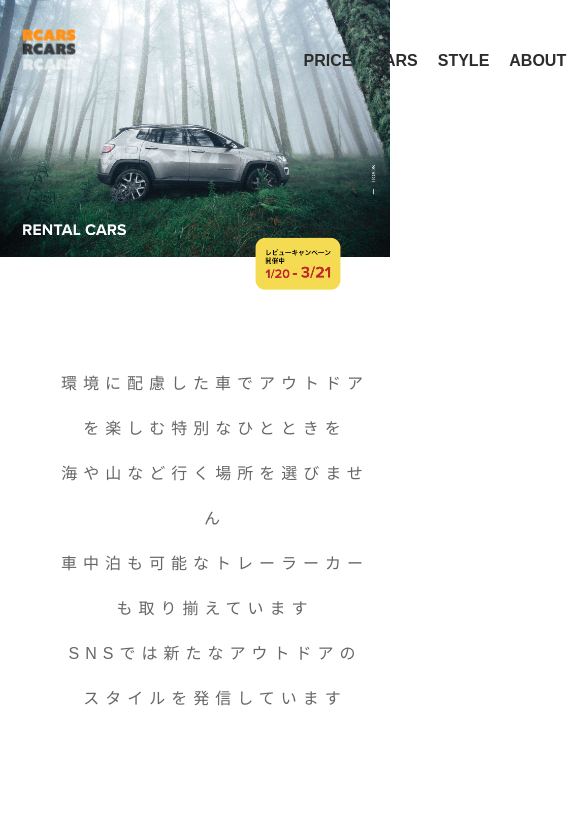
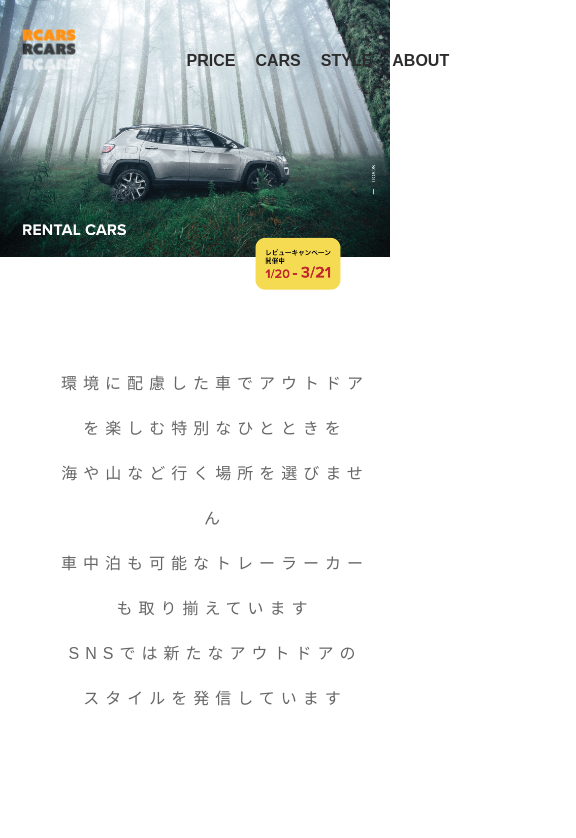
Before and after one commit to kzhub/rcars, a plain HTML site: page index.html in a window 390 px wide. Shown: the top 838 px of the page, 576 px wide, since content can reach past the window. Drawn offline with nearby package versions, Linux system fonts and the light colour scheme; a web font is replaced by a local one.

Commit message:
Update style.css

```diff
--- a/style.css
+++ b/style.css
@@ -84,6 +84,6 @@ p{
     margin-top: 100px;
   }
   ul{
-    left: 35c%;
+    left: 35%;
   }
 }
```
